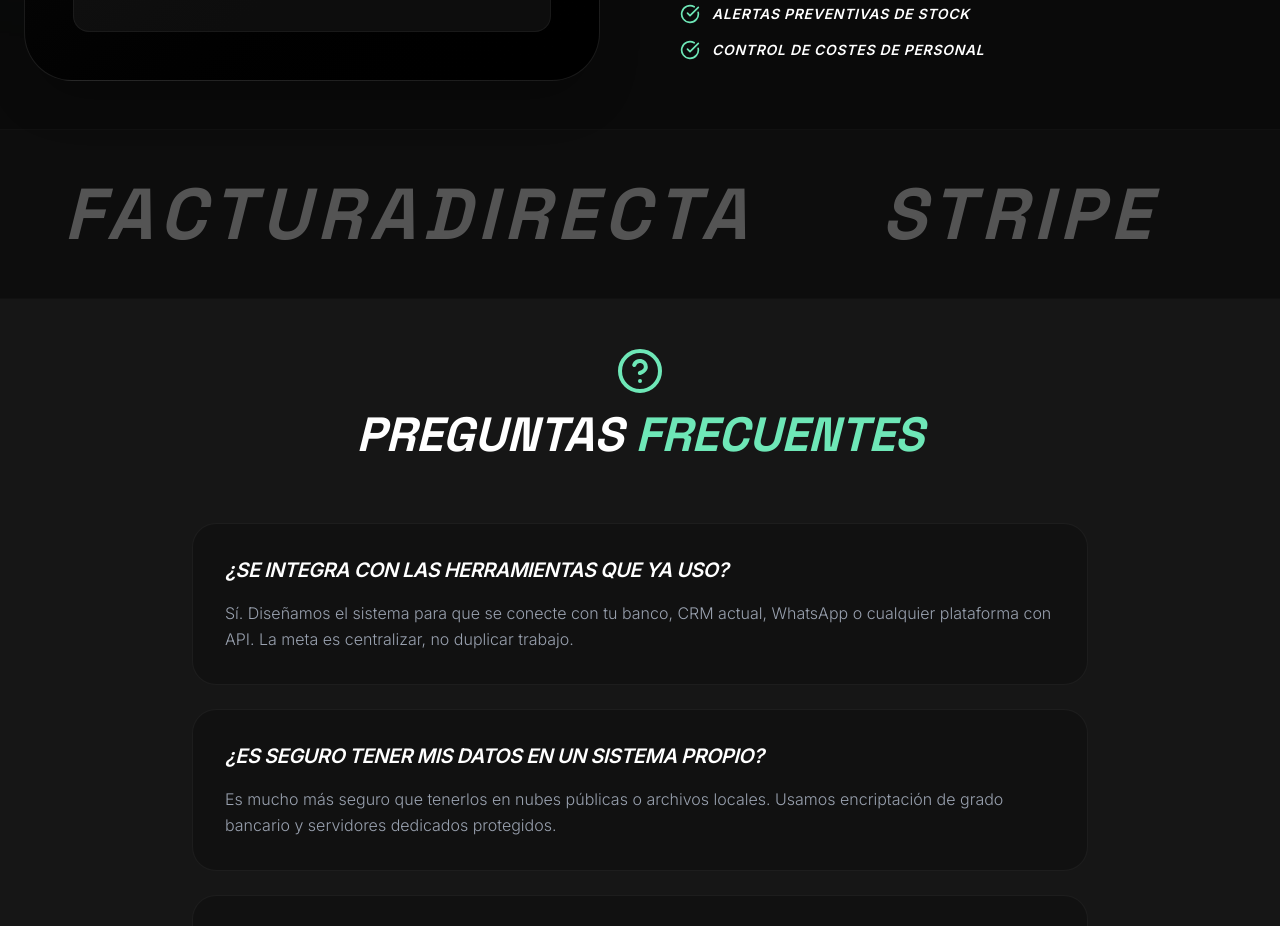
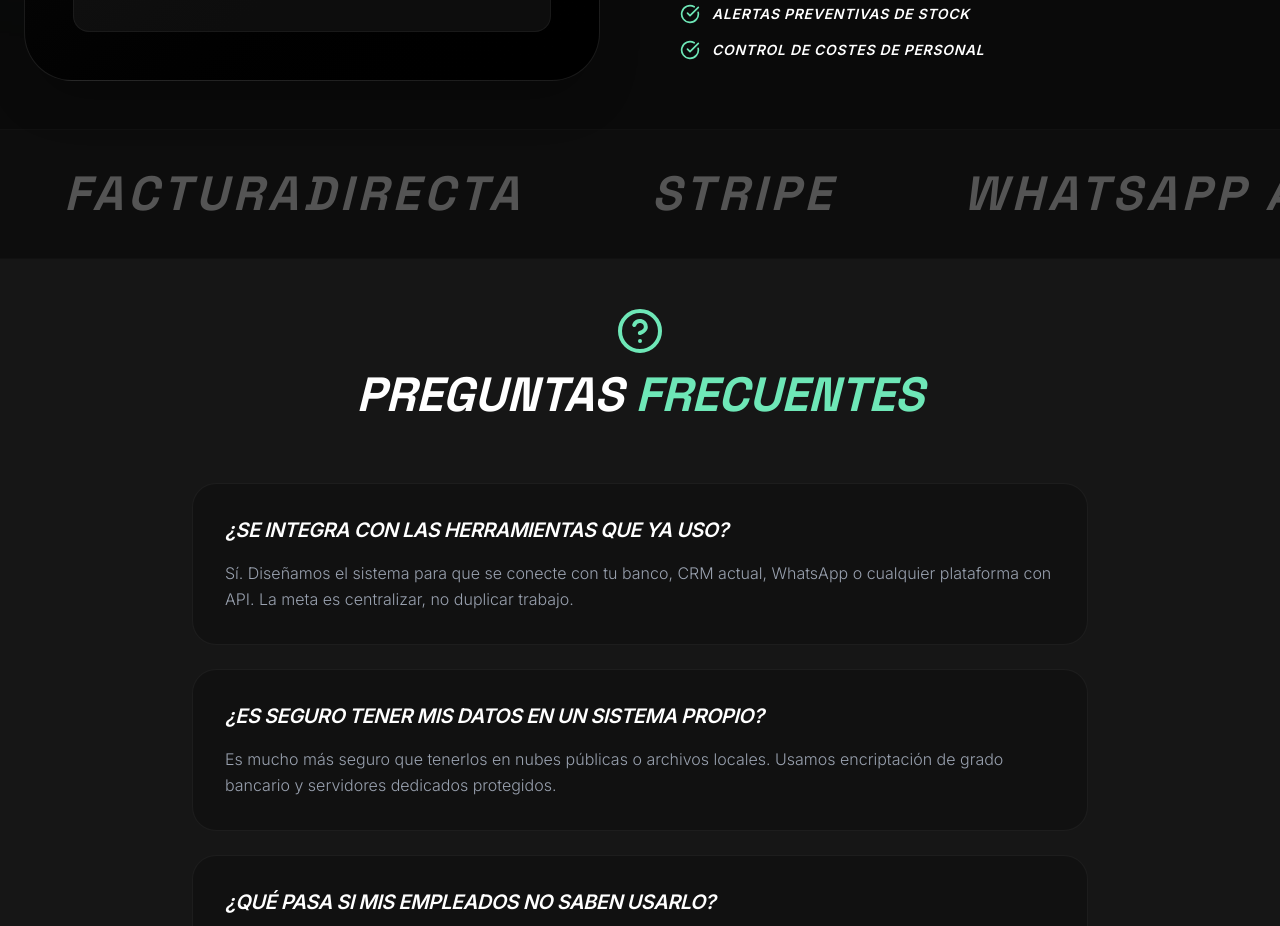
Before and after one commit to raff-liberty/PAGINA-WEB---RAFAEL-ALCALDE-MOLINA, a React (Vite) app: page /servicios/sistemas-gestion-personalizados in a window 1280 px wide. Shown: the part 1620-2546 px from the top of the page. Built offline with nearby package versions, Linux system fonts and the light colour scheme; no server answers; the database is empty.

Commit message:
Optimize marquee bars and spacing in WebDevelopment and CustomManagement

```diff
--- a/src/pages/CustomManagement.jsx
+++ b/src/pages/CustomManagement.jsx
@@ -202,10 +202,10 @@ const CustomManagement = () => {
             </section>
 
             {/* INTEGRATIONS MARQUEE */}
-            <section className="py-12 overflow-hidden whitespace-nowrap opacity-30 border-y border-white/5 bg-white/5">
+            <section className="py-10 overflow-hidden whitespace-nowrap opacity-30 border-y border-white/5 bg-white/5">
                 <div className="inline-block animate-marquee-fast">
                     {[...integrations, ...integrations].map((int, i) => (
-                        <span key={i} className="text-white text-5xl md:text-7xl font-display font-black mx-16 uppercase italic tracking-widest">{int}</span>
+                        <span key={i} className="text-white text-4xl md:text-5xl font-display font-black mx-16 uppercase italic tracking-widest">{int}</span>
                     ))}
                 </div>
             </section>
```
